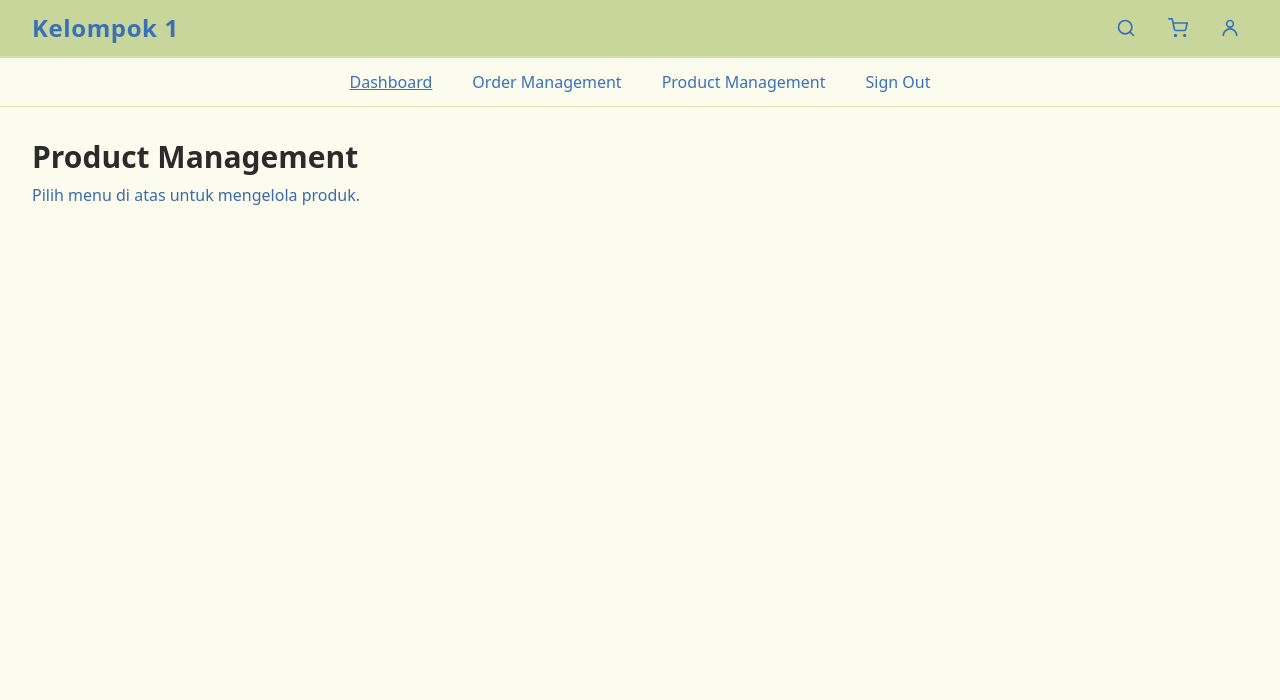
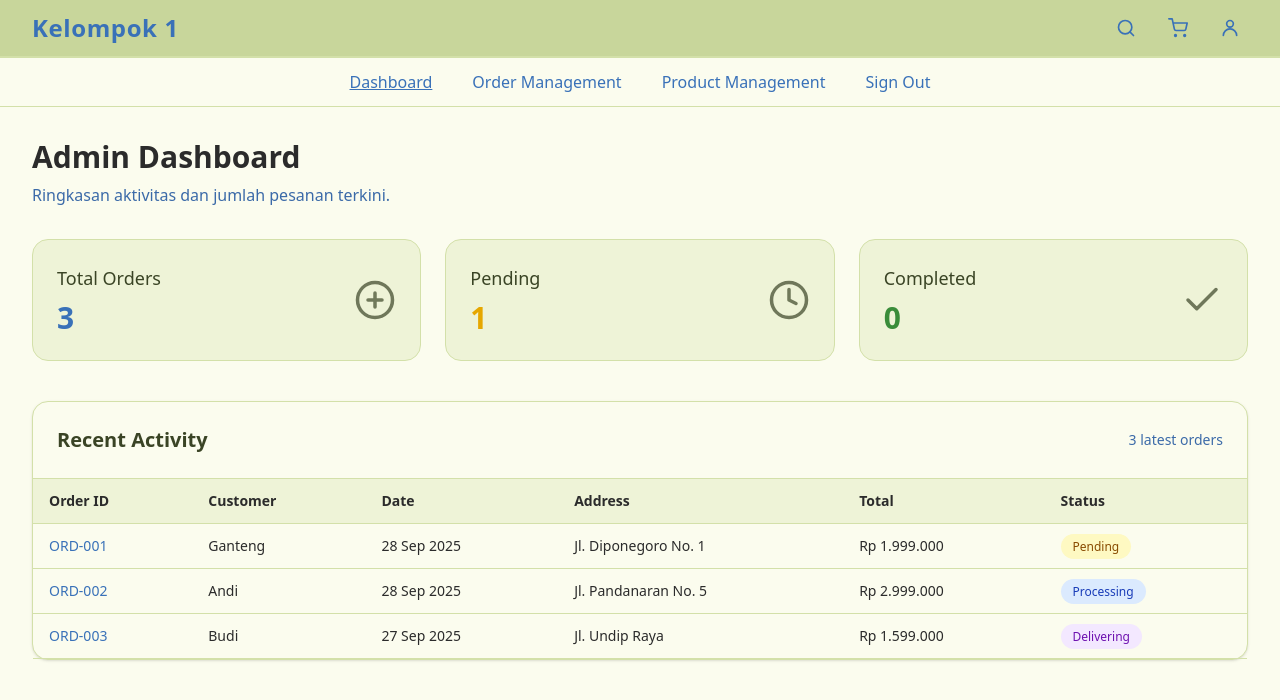
Before and after one commit to Maxieguy092/pbp-proyek, a React (Vite) app in the folder frontend/: page /admin/dashboard in a window 1280 px wide. Shown: the top 700 px of the page. Built offline with nearby package versions, Linux system fonts and the light colour scheme; no server answers.

Commit message:
admin home

```diff
--- a/frontend/src/components/pages/admin/AdminHome.jsx
+++ b/frontend/src/components/pages/admin/AdminHome.jsx
@@ -1,16 +1,201 @@
 // ==================================================
 // 📁 src/components/pages/admin/AdminHome.jsx
 // ==================================================
+import { useState, useEffect } from "react";
 import AdminLayout from "../../templates/AdminLayout/AdminLayout";
+import { formatIDR } from "../../../contexts/CartContext";
+
+const IconOrder = (props) => (
+  <svg
+    viewBox="0 0 24 24"
+    width="42"
+    height="42"
+    fill="none"
+    stroke="currentColor"
+    strokeWidth="2"
+    strokeLinecap="round"
+    strokeLinejoin="round"
+    {...props}
+  >
+    <circle cx="12" cy="12" r="10" />
+    <path d="M8 12h8M12 8v8" />
+  </svg>
+);
+
+const IconPending = (props) => (
+  <svg
+    viewBox="0 0 24 24"
+    width="42"
+    height="42"
+    fill="none"
+    stroke="currentColor"
+    strokeWidth="2"
+    strokeLinecap="round"
+    strokeLinejoin="round"
+    {...props}
+  >
+    <circle cx="12" cy="12" r="10" />
+    <polyline points="12 6 12 12 16 14" />
+  </svg>
+);
+
+const IconDone = (props) => (
+  <svg
+    viewBox="0 0 24 24"
+    width="42"
+    height="42"
+    fill="none"
+    stroke="currentColor"
+    strokeWidth="2"
+    strokeLinecap="round"
+    strokeLinejoin="round"
+    {...props}
+  >
+    <path d="M20 6L9 17l-5-5" />
+  </svg>
+);
 
 export default function AdminHome() {
+  const [orders, setOrders] = useState([]);
+
+  useEffect(() => {
+    // ambil mock data order dari OrderManagement.jsx
+    const MOCK_ORDERS = [
+      {
+        id: "ORD-001",
+        customer: "Ganteng",
+        total: 1999000,
+        address: "Jl. Diponegoro No. 1",
+        status: "Pending",
+        date: "28 Sep 2025",
+      },
+      {
+        id: "ORD-002",
+        customer: "Andi",
+        total: 2999000,
+        address: "Jl. Pandanaran No. 5",
+        status: "Processing",
+        date: "28 Sep 2025",
+      },
+      {
+        id: "ORD-003",
+        customer: "Budi",
+        total: 1599000,
+        address: "Jl. Undip Raya",
+        status: "Delivering",
+        date: "27 Sep 2025",
+      },
+    ];
+    setOrders(MOCK_ORDERS);
+  }, []);
+
+  const totalOrders = orders.length;
+  const totalPending = orders.filter((o) => o.status === "Pending").length;
+  const totalDone = orders.filter((o) => o.status === "Done").length;
+
   return (
     <AdminLayout>
       <div className="mx-auto max-w-7xl px-4 sm:px-6 lg:px-8 py-8">
-        <h1 className="text-3xl font-semibold">Product Management</h1>
-        <p className="mt-2 text-[#3b6aa8]">
-          Pilih menu di atas untuk mengelola produk.
+        <h1 className="text-3xl font-semibold mb-2">Admin Dashboard</h1>
+        <p className="text-[#3b6aa8] mb-8">
+          Ringkasan aktivitas dan jumlah pesanan terkini.
         </p>
+
+        {/* --- Kartu Statistik --- */}
+        <div className="grid grid-cols-1 sm:grid-cols-3 gap-6 mb-10">
+          {/* Total Orders */}
+          <div className="rounded-2xl bg-[#eef3d7] border border-[#d3e0a9] p-6 flex items-center justify-between hover:shadow-md transition">
+            <div>
+              <h2 className="text-lg font-medium text-[#3a4425]">Total Orders</h2>
+              <p className="text-3xl font-bold mt-2 text-[#3971b8]">
+                {totalOrders}
+              </p>
+            </div>
+            <IconOrder className="text-[#3a4425]/70" />
+          </div>
+
+          {/* Pending Orders */}
+          <div className="rounded-2xl bg-[#eef3d7] border border-[#d3e0a9] p-6 flex items-center justify-between hover:shadow-md transition">
+            <div>
+              <h2 className="text-lg font-medium text-[#3a4425]">Pending</h2>
+              <p className="text-3xl font-bold mt-2 text-[#e6a700]">
+                {totalPending}
+              </p>
+            </div>
+            <IconPending className="text-[#3a4425]/70" />
+          </div>
+
+          {/* Completed Orders */}
+          <div className="rounded-2xl bg-[#eef3d7] border border-[#d3e0a9] p-6 flex items-center justify-between hover:shadow-md transition">
+            <div>
+              <h2 className="text-lg font-medium text-[#3a4425]">Completed</h2>
+              <p className="text-3xl font-bold mt-2 text-[#3a8c3a]">
+                {totalDone}
+              </p>
+            </div>
+            <IconDone className="text-[#3a4425]/70" />
+          </div>
+        </div>
+
+        {/* --- Recent Activity --- */}
+        <div className="rounded-2xl border border-[#d3e0a9] bg-[#fbfcee] shadow-sm">
+          <div className="p-6 border-b border-[#d3e0a9] flex items-center justify-between">
+            <h2 className="text-xl font-semibold text-[#3a4425]">
+              Recent Activity
+            </h2>
+            <p className="text-sm text-[#3b6aa8]">
+              {orders.length} latest orders
+            </p>
+          </div>
+
+          <div className="overflow-x-auto">
+            <table className="min-w-full text-sm">
+              <thead className="bg-[#eef3d7] border-b border-[#d3e0a9]">
+                <tr>
+                  <th className="text-left py-3 px-4">Order ID</th>
+                  <th className="text-left py-3 px-4">Customer</th>
+                  <th className="text-left py-3 px-4">Date</th>
+                  <th className="text-left py-3 px-4">Address</th>
+                  <th className="text-left py-3 px-4">Total</th>
+                  <th className="text-left py-3 px-4">Status</th>
+                </tr>
+              </thead>
+              <tbody>
+                {orders.map((o) => (
+                  <tr
+                    key={o.id}
+                    className="border-b border-[#d3e0a9] hover:bg-[#f7f9ec]"
+                  >
+                    <td className="py-3 px-4 font-medium text-[#3971b8]">
+                      {o.id}
+                    </td>
+                    <td className="py-3 px-4">{o.customer}</td>
+                    <td className="py-3 px-4">{o.date}</td>
+                    <td className="py-3 px-4">{o.address}</td>
+                    <td className="py-3 px-4">{formatIDR(o.total)}</td>
+                    <td className="py-3 px-4">
+                      <span
+                        className={`px-3 py-1 rounded-full text-xs font-medium ${
+                          o.status === "Pending"
+                            ? "bg-yellow-100 text-yellow-800"
+                            : o.status === "Processing"
+                            ? "bg-blue-100 text-blue-800"
+                            : o.status === "Delivering"
+                            ? "bg-purple-100 text-purple-800"
+                            : o.status === "Done"
+                            ? "bg-green-100 text-green-800"
+                            : "bg-gray-100 text-gray-800"
+                        }`}
+                      >
+                        {o.status}
+                      </span>
+                    </td>
+                  </tr>
+                ))}
+              </tbody>
+            </table>
+          </div>
+        </div>
       </div>
     </AdminLayout>
   );
```
Also changed, not shown: 1 other file (tests, documents, lock files or other folders).
